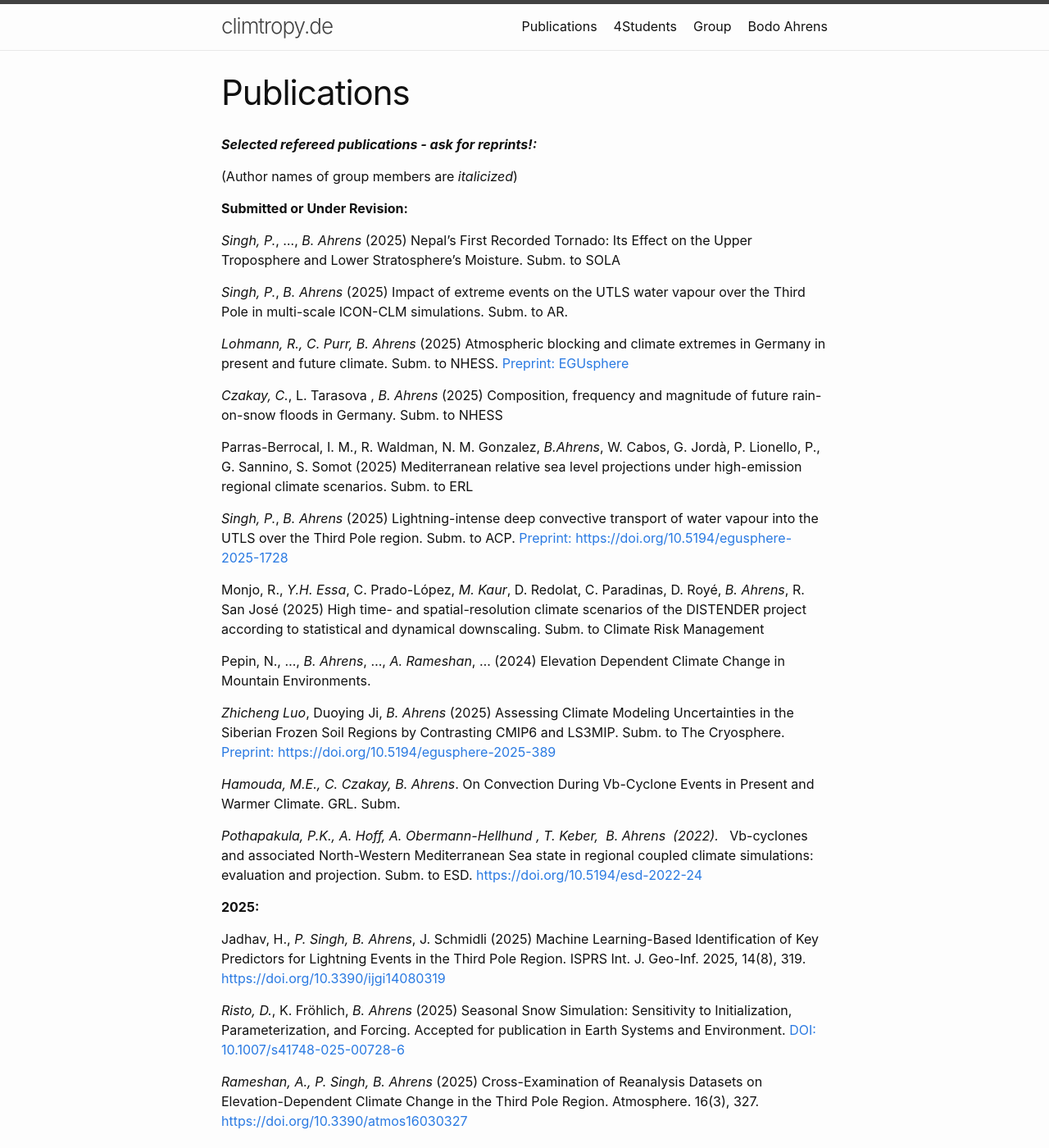
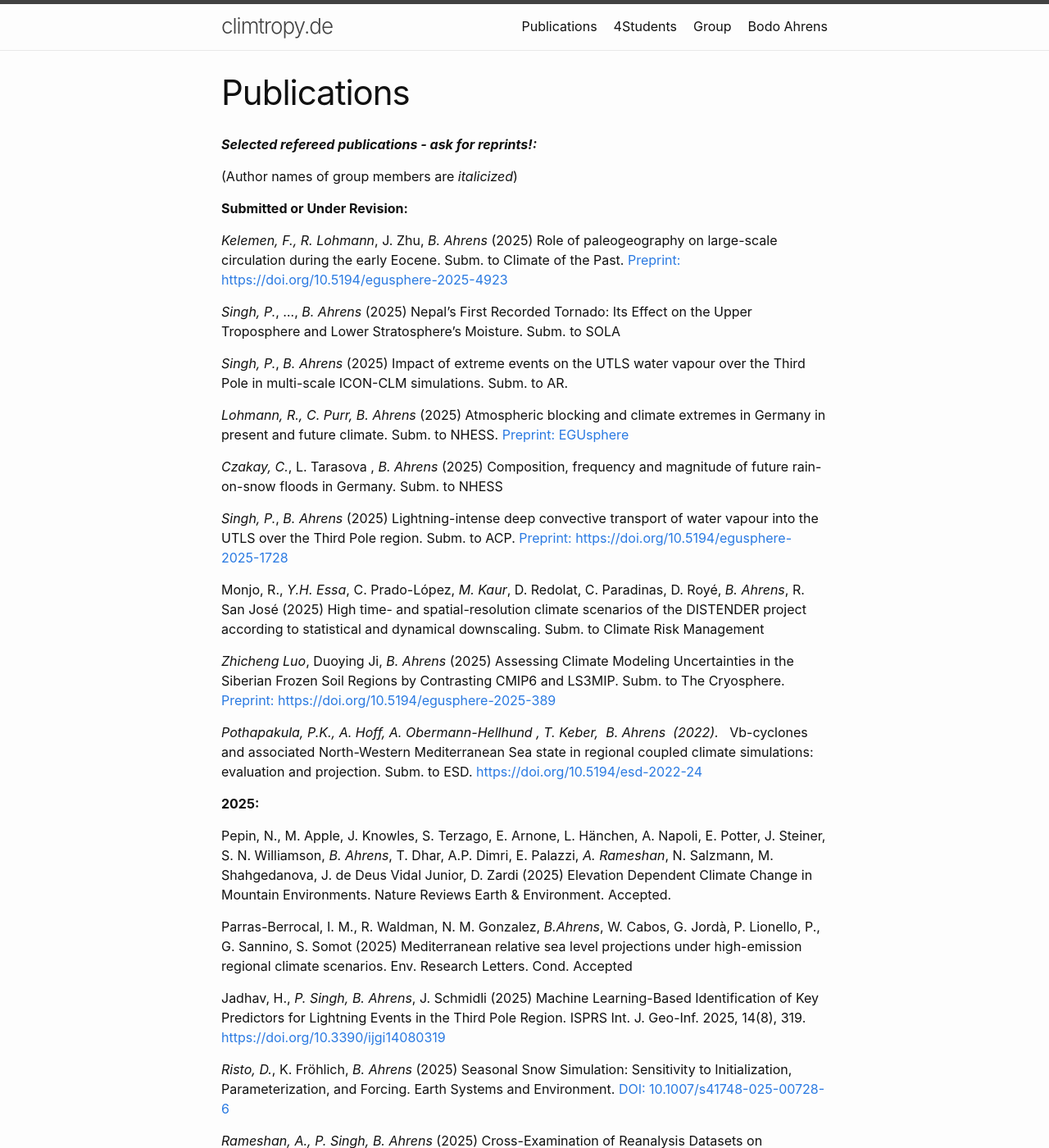
Before and after one commit to cliphy/cliphy.github.io, a Jekyll site: the page built from pubs.markdown, in a window 1280 px wide and 1400 px high. Shown: the whole window at 82% size. Built offline with Jekyll 4.4.1, drawn with Linux system fonts in a browser that asks for light colours.

Commit message:
Update pubs.markdown

```diff
--- a/pubs.markdown
+++ b/pubs.markdown
@@ -12,6 +12,10 @@ group members are *italicized*)
 **Submitted or
 Under Revision:**
 
+*Kelemen, F., R. Lohmann*, J. Zhu, *B. Ahrens* (2025) Role of paleogeography on large-scale circulation during the early Eocene. Subm. to Climate of the Past.
+[Preprint: https://doi.org/10.5194/egusphere-2025-4923](https://doi.org/10.5194/egusphere-2025-4923){:target="_blank" rel="noopener"}
+<!-- VeWA, DKRZ -->
+
 *Singh, P.*, ..., *B. Ahrens* (2025) Nepal's First Recorded Tornado: Its Effect on the Upper Troposphere and Lower Stratosphere's Moisture. Subm. to SOLA
 <!-- TP-Change, DKRZ -->
 
@@ -21,12 +25,10 @@ Subm. to AR.
 
 *Lohmann, R., C. Purr, B. Ahrens* (2025) Atmospheric blocking and climate extremes in Germany in present and future climate. Subm. to NHESS.
 [Preprint: EGUsphere](https://doi.org/10.5194/egusphere-2025-3670){:target="_blank" rel="noopener"}
-<!-- HLNUG, ..., DFG SPATE, DISTENDER -->
+<!-- HLNUG, ..., DFG SPATE, DISTENDER, DKRZ -->
 
 *Czakay, C.*, L. Tarasova , *B. Ahrens* (2025) Composition, frequency and magnitude of future rain-on-snow floods in Germany. Subm. to NHESS
 
-Parras-Berrocal, I. M., R. Waldman, N. M. Gonzalez, *B.Ahrens*, W. Cabos, G. Jordà, P. Lionello, P., G. Sannino, S. Somot (2025) Mediterranean relative sea level projections under high-emission regional
-climate scenarios. Subm. to ERL
 
 *Singh, P.*, *B. Ahrens* (2025) Lightning-intense deep convective transport of water vapour into the UTLS over the Third Pole region.
 Subm. to ACP. [Preprint: https://doi.org/10.5194/egusphere-2025-1728](https://doi.org/10.5194/egusphere-2025-1728){:target="_blank" rel="noopener"}
@@ -35,12 +37,12 @@ Subm. to ACP. [Preprint: https://doi.org/10.5194/egusphere-2025-1728](https://do
 Monjo, R., *Y.H. Essa*, C. Prado-López, *M. Kaur*, D. Redolat, C. Paradinas, D. Royé, *B. Ahrens*, R. San José (2025) High time- and spatial-resolution climate scenarios of the DISTENDER project according to statistical and dynamical downscaling.
 Subm. to Climate Risk Management
 
-Pepin, N., ..., *B. Ahrens*, ..., *A. Rameshan*, ... (2024) Elevation Dependent Climate Change in Mountain Environments.
+
 
 *Zhicheng Luo*, Duoying Ji, *B. Ahrens* (2025) Assessing Climate Modeling Uncertainties in the Siberian Frozen Soil Regions by Contrasting CMIP6 and LS3MIP.
 Subm. to The Cryosphere. [Preprint: https://doi.org/10.5194/egusphere-2025-389](https://egusphere.copernicus.org/preprints/2025/egusphere-2025-389/){:target="_blank" rel="noopener"}
 
-*Hamouda, M.E., C. Czakay, B. Ahrens*. On Convection During Vb-Cyclone Events in Present and Warmer Climate. GRL. Subm.
+<!-- *Hamouda, M.E., C. Czakay, B. Ahrens*. On Convection During Vb-Cyclone Events in Present and Warmer Climate. GRL. Subm. -->
 
 *Pothapakula, P.K., A. Hoff, A. Obermann-Hellhund , T. Keber,  B. Ahrens
  (2022).  *
@@ -52,10 +54,17 @@ target="_blank">https://doi.org/10.5194/esd-2022-24</a>
 
 **2025:**
 
+Pepin, N., M. Apple, J. Knowles, S. Terzago, E. Arnone, L. Hänchen, A. Napoli, E. Potter, J. Steiner, S. N. Williamson, *B. Ahrens*, T. Dhar, A.P. Dimri, E. Palazzi, *A. Rameshan*,
+N. Salzmann, M. Shahgedanova, J. de Deus Vidal
+Junior, D. Zardi (2025) Elevation Dependent Climate Change in Mountain Environments. Nature Reviews Earth & Environment. Accepted.
+
+Parras-Berrocal, I. M., R. Waldman, N. M. Gonzalez, *B.Ahrens*, W. Cabos, G. Jordà, P. Lionello, P., G. Sannino, S. Somot (2025) Mediterranean relative sea level projections under high-emission regional
+climate scenarios. Env. Research Letters. Cond. Accepted
+
 Jadhav, H., *P. Singh, B. Ahrens*, J. Schmidli (2025) Machine Learning-Based Identification of Key Predictors for Lightning Events in the Third Pole Region. ISPRS Int. J. Geo-Inf. 2025, 14(8), 319. [https://doi.org/10.3390/ijgi14080319](https://doi.org/10.3390/ijgi14080319){:target="_blank" rel="noopener"}
 <!-- TP-Change -->
 
-*Risto, D.*, K. Fröhlich, *B. Ahrens* (2025) Seasonal Snow Simulation: Sensitivity to Initialization, Parameterization, and Forcing. Accepted for publication in
+*Risto, D.*, K. Fröhlich, *B. Ahrens* (2025) Seasonal Snow Simulation: Sensitivity to Initialization, Parameterization, and Forcing.
 Earth Systems and Environment. [DOI: 10.1007/s41748-025-00728-6](https://link.springer.com/article/10.1007/s41748-025-00728-6){:target="_blank" rel="noopener"}
 <!-- CSC GUF -->
 
@@ -521,7 +530,7 @@ href="https://link.springer.com/content/pdf/10.1007%2Fs00382-018-4325-x.pdf">DOI
 Ahrens*
 (2018). Mistral and Tramontane Simulations with Changing Resolution of
 Orography. Atm. Science Letters, 19(9):e848. DOI:
-[10.1002/asl.848](https://doi.org/10.1002/asl.848) (OA)
+[10.1002/asl.848](https://doi.org/10.1002/asl.848){:target="_blank" rel="noopener"} (OA)
 
 Bajnai, D., J. Fiebig, A. Tomašových, S. Milner Garcia, C. Rollion-Bard, J. Raddatz, N.
 Löffler, *C. Primo-Ramos*, U. Brand
```
